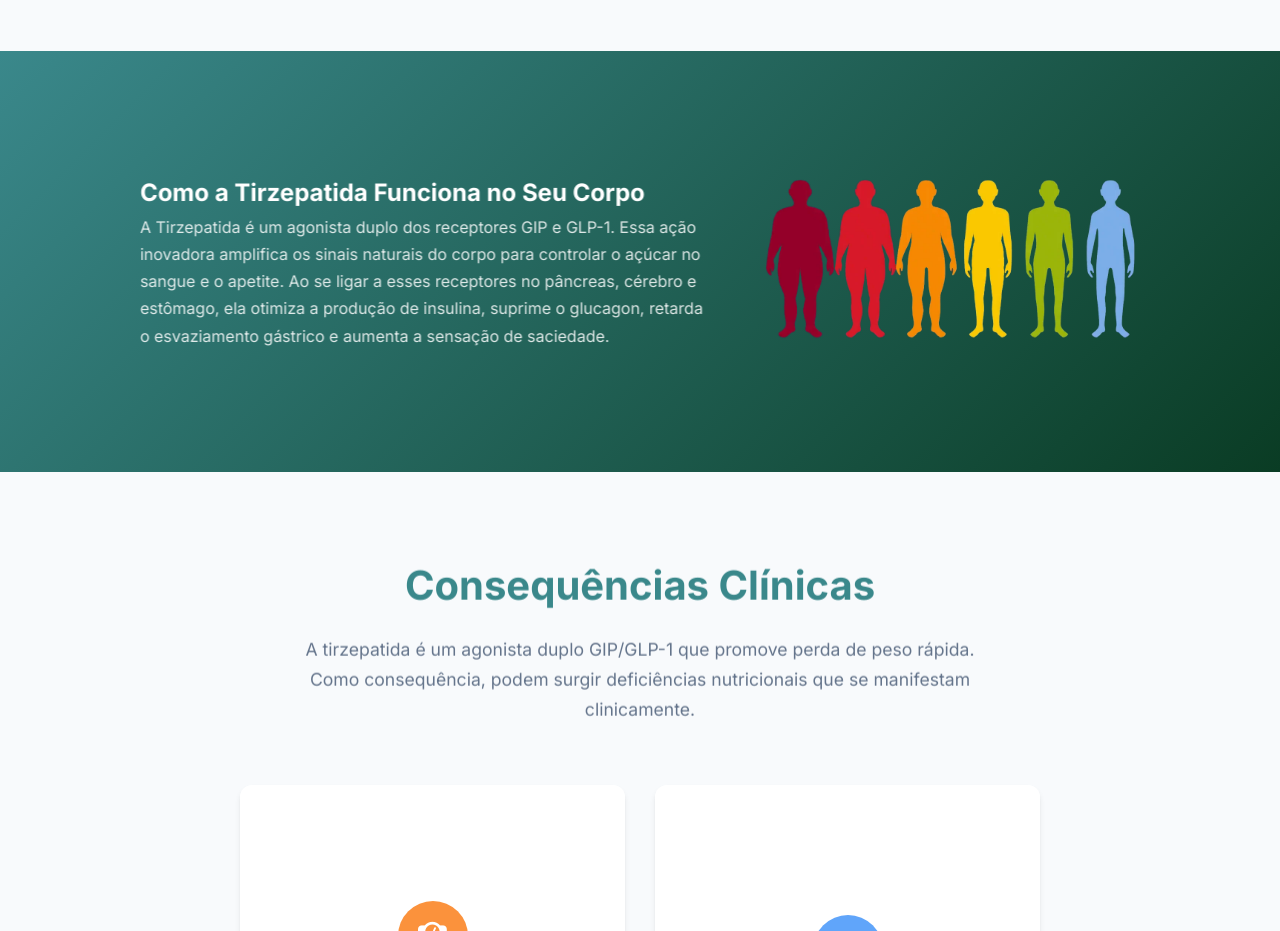
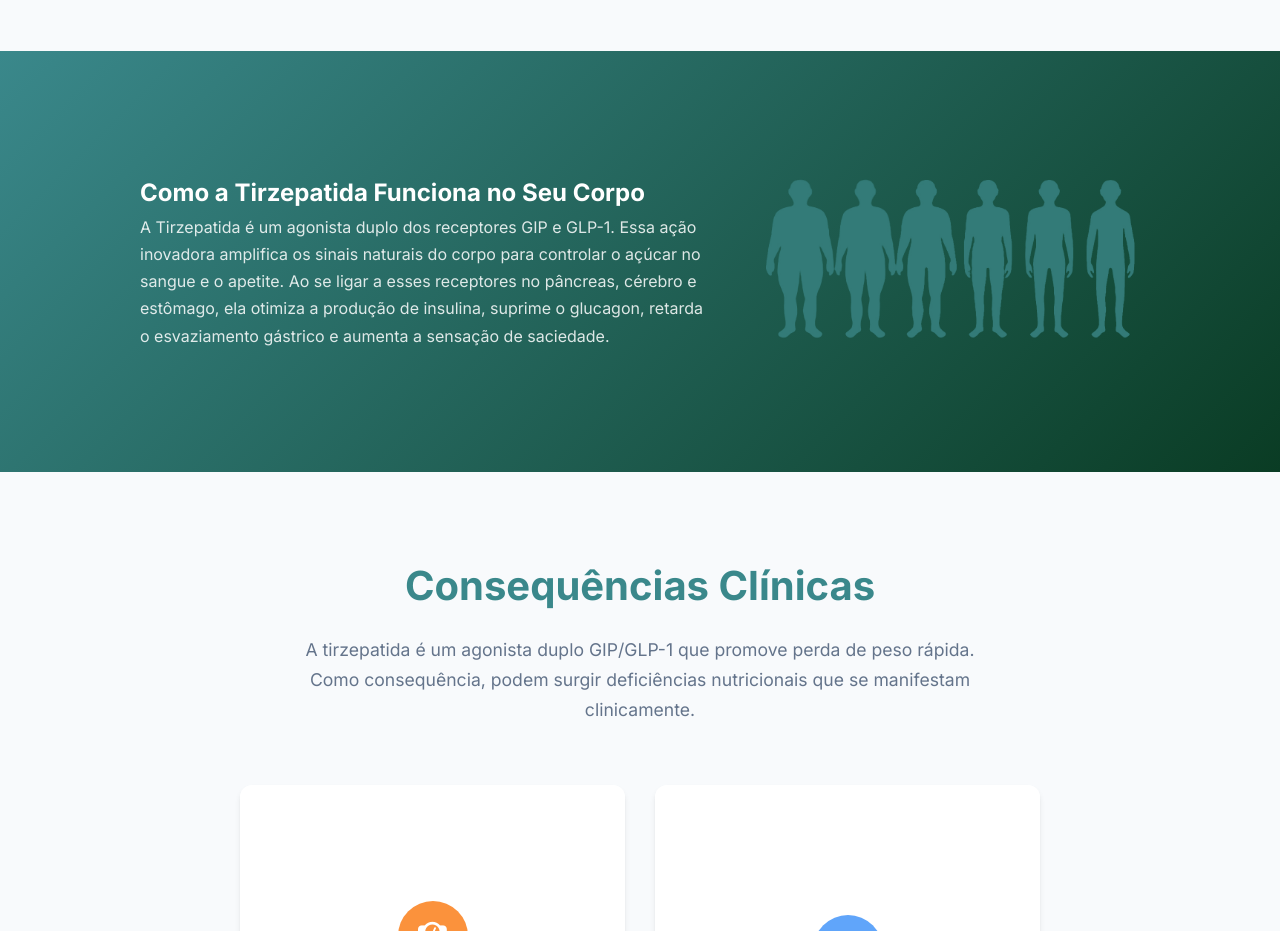
Before and after one commit to Theus3/final, a plain HTML site: page MK/index.html in a window 1280 px wide. Shown: the part 1200-2131 px from the top of the page. Drawn offline with Linux system fonts and the light colour scheme.

Commit message:
Add files via upload

```diff
--- a/MK/index.html
+++ b/MK/index.html
@@ -96,7 +96,7 @@
                         glucagon, retarda o esvaziamento gástrico e aumenta a sensação de saciedade.</p>
                 </div>
                 <div class="icon-content">
-                    <img src="img/size3.png" alt="Ilustração de silhuetas de corpos perdendo peso">
+                    <img src="img/size4.png" alt="Ilustração de silhuetas de corpos perdendo peso">
                 </div>
             </div>
         </section>
```
Also changed, not shown: MK/img/size4.png (added).
